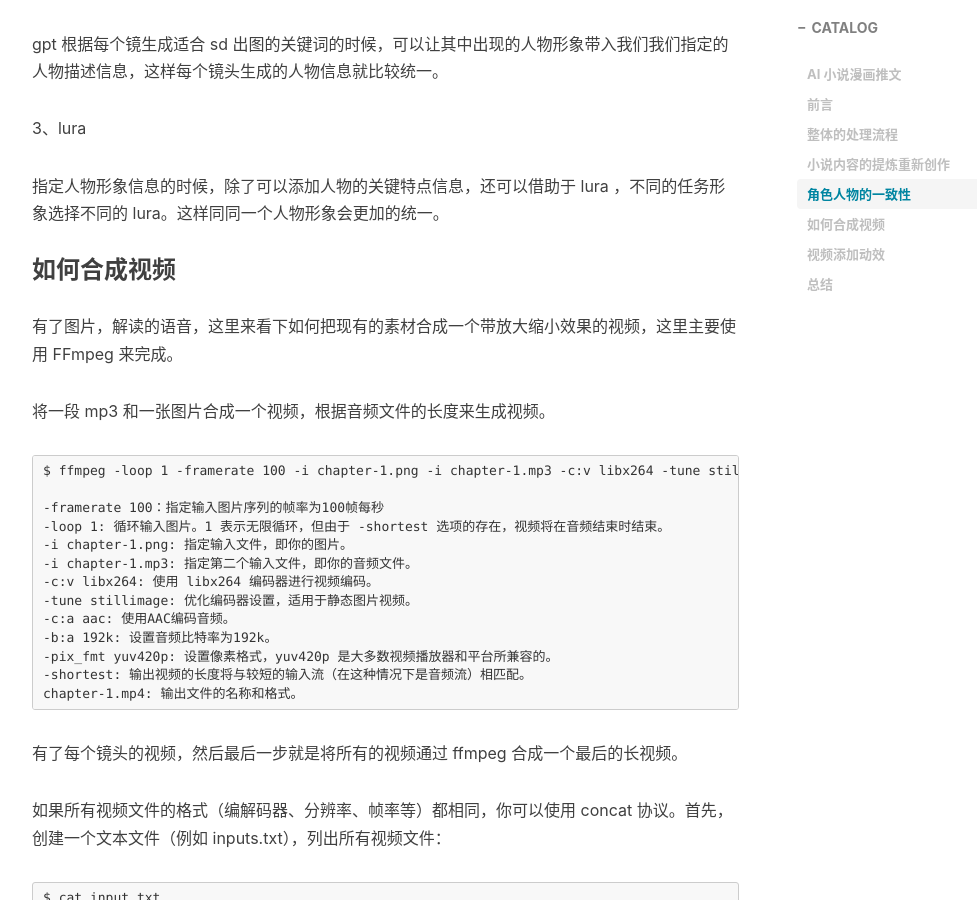
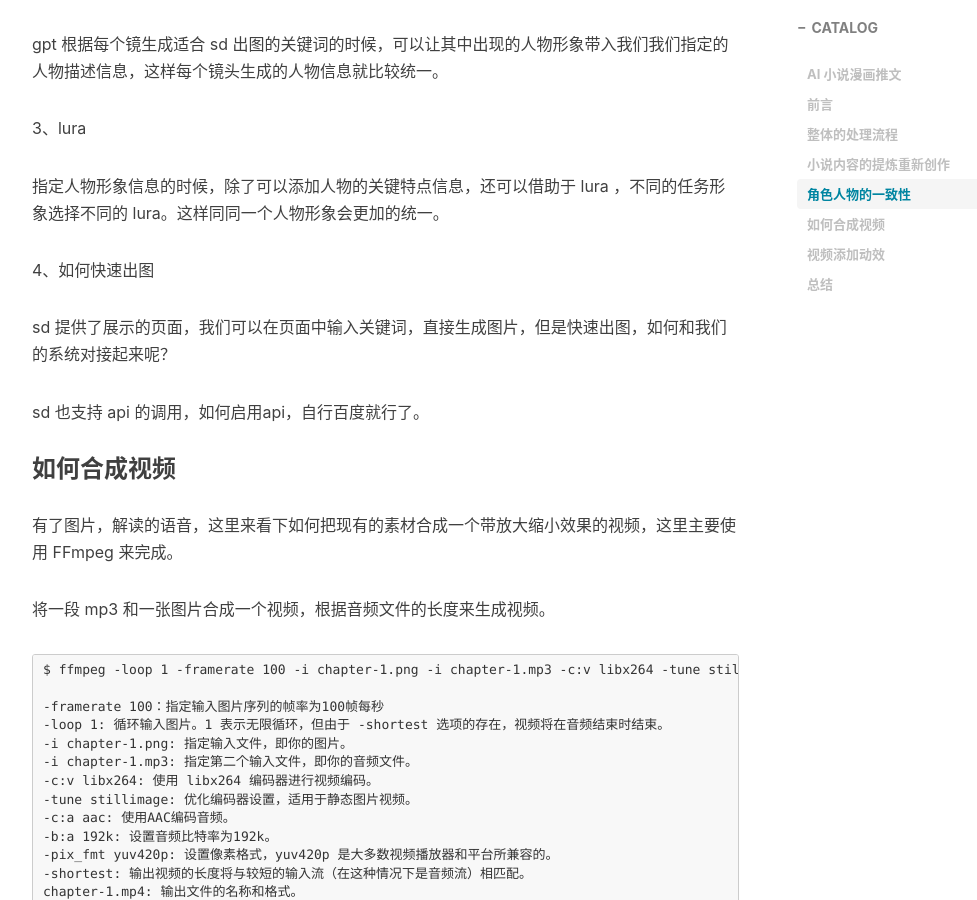
Before and after one commit to boilingfrog/boilingfrog.github.io, a Jekyll site: the page built from _posts/2024-06-30-ai小说推文.md, in a window 1280 px wide and 900 px high, scrolled down 3211 px. Shown: the whole window, without its empty margins (233-1210 px from the left). Built offline with Jekyll 4.4.1, drawn with Linux system fonts in a browser that asks for light colours; nearby versions of some CDN libraries; comment, search, counter and statistics services are not loaded.

Commit message:
feat: AI小说推文

```diff
--- a/_posts/2024-06-30-ai小说推文.md
+++ b/_posts/2024-06-30-ai小说推文.md
@@ -14,13 +14,13 @@ tags:
 <!-- DON'T EDIT THIS SECTION, INSTEAD RE-RUN doctoc TO UPDATE -->
 
 - [AI 小说漫画推文](#ai-%E5%B0%8F%E8%AF%B4%E6%BC%AB%E7%94%BB%E6%8E%A8%E6%96%87)
-    - [前言](#%E5%89%8D%E8%A8%80)
-    - [整体的处理流程](#%E6%95%B4%E4%BD%93%E7%9A%84%E5%A4%84%E7%90%86%E6%B5%81%E7%A8%8B)
-    - [小说内容的提炼重新创作](#%E5%B0%8F%E8%AF%B4%E5%86%85%E5%AE%B9%E7%9A%84%E6%8F%90%E7%82%BC%E9%87%8D%E6%96%B0%E5%88%9B%E4%BD%9C)
-    - [角色人物的一致性](#%E8%A7%92%E8%89%B2%E4%BA%BA%E7%89%A9%E7%9A%84%E4%B8%80%E8%87%B4%E6%80%A7)
-    - [如何合成视频](#%E5%A6%82%E4%BD%95%E5%90%88%E6%88%90%E8%A7%86%E9%A2%91)
-    - [视频添加动效](#%E8%A7%86%E9%A2%91%E6%B7%BB%E5%8A%A0%E5%8A%A8%E6%95%88)
-    - [总结](#%E6%80%BB%E7%BB%93)
+  - [前言](#%E5%89%8D%E8%A8%80)
+  - [整体的处理流程](#%E6%95%B4%E4%BD%93%E7%9A%84%E5%A4%84%E7%90%86%E6%B5%81%E7%A8%8B)
+  - [小说内容的提炼重新创作](#%E5%B0%8F%E8%AF%B4%E5%86%85%E5%AE%B9%E7%9A%84%E6%8F%90%E7%82%BC%E9%87%8D%E6%96%B0%E5%88%9B%E4%BD%9C)
+  - [角色人物的一致性](#%E8%A7%92%E8%89%B2%E4%BA%BA%E7%89%A9%E7%9A%84%E4%B8%80%E8%87%B4%E6%80%A7)
+  - [如何合成视频](#%E5%A6%82%E4%BD%95%E5%90%88%E6%88%90%E8%A7%86%E9%A2%91)
+  - [视频添加动效](#%E8%A7%86%E9%A2%91%E6%B7%BB%E5%8A%A0%E5%8A%A8%E6%95%88)
+  - [总结](#%E6%80%BB%E7%BB%93)
 
 <!-- END doctoc generated TOC please keep comment here to allow auto update -->
 
@@ -102,6 +102,12 @@ gpt 根据每个镜生成适合 sd  出图的关键词的时候，可以让其
 
 指定人物形象信息的时候，除了可以添加人物的关键特点信息，还可以借助于 lura ，不同的任务形象选择不同的 lura。这样同同一个人物形象会更加的统一。
 
+4、如何快速出图
+
+sd 提供了展示的页面，我们可以在页面中输入关键词，直接生成图片，但是快速出图，如何和我们的系统对接起来呢？
+
+sd 也支持 api 的调用，如何启用api，自行百度就行了。
+
 ### 如何合成视频
 
 有了图片，解读的语音，这里来看下如何把现有的素材合成一个带放大缩小效果的视频，这里主要使用 FFmpeg 来完成。
```
